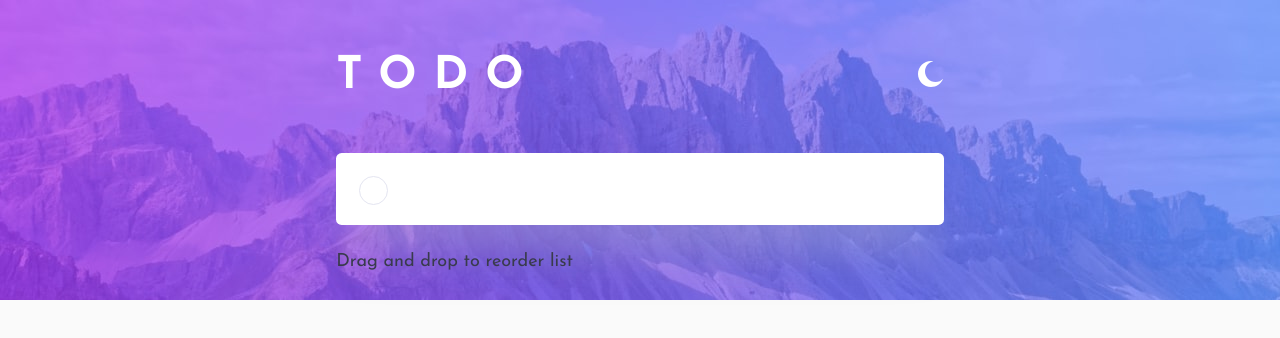
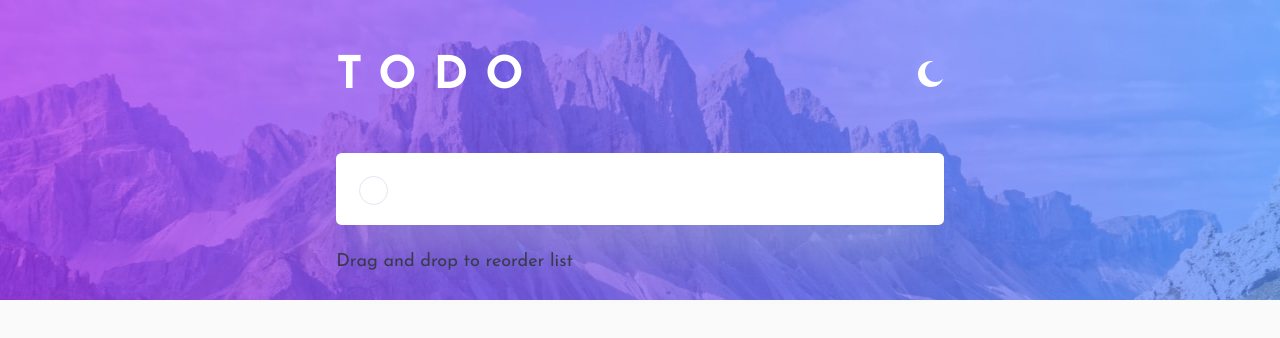
Before and after one commit to MariaLemos/todo-app, a React (Create React App) app: page / in a window 1280 px wide. Shown: the top 338 px of the page. Built offline with nearby package versions, Linux system fonts and the light colour scheme.

Commit message:
style: shadow color

```diff
--- a/src/App.tsx
+++ b/src/App.tsx
@@ -1,13 +1,10 @@
 import styled, { ThemeProvider } from "styled-components";
 import GlobalStyle from "./GlobalStyles";
 import { themeMap } from "./theme/Themes";
-import { useEffect, useState } from "react";
+import { useState } from "react";
 import { getPreferredTheme } from "./theme/getPreferredTheme";
 import Header from "./components/header/header";
-import TaskComponent from "./components/task.component";
-import TaskListComponent from "./components/tasklist";
-import { FormProvider, useFieldArray, useForm } from "react-hook-form";
-import { watch } from "fs";
+import { FormProvider, useForm } from "react-hook-form";
 import TaskFormComponent from "./components/taskForm.component";
 
 function App() {
@@ -49,5 +46,6 @@ const BackgroundContainer = styled.div`
   height: 100vh;
   background-image: ${({ theme }) => `url(${theme.bgImageDesk})`};
   background-repeat: no-repeat;
+  background-size: 100% 300px;
   background-color: ${({ theme }) => theme.bgColor};
 `;
--- a/src/GlobalStyles.ts
+++ b/src/GlobalStyles.ts
@@ -9,7 +9,7 @@ const GlobalStyle = createGlobalStyle`
     margin:0;
     padding:0;
     box-sizing:border-box;
-    transition:all 0.2s;
+   // transition:all 0.2s;
     font-family: 'Josefin Sans', sans-serif;
     font-size: 18px;
     color:${({ theme }) => theme.fontColor}
--- a/src/theme/Themes.ts
+++ b/src/theme/Themes.ts
@@ -21,6 +21,7 @@ const lightTheme: DefaultTheme = {
   borderColor: lightColors.VeryLightGrayishBlue,
   fontColor: "hsla(235, 14%, 26%, 1)",
   colors: lightColors,
+  shadowColor: "rgba(194, 195, 214, 0.50)",
   listBgColor: "#fff",
 };
 const darkColors = {
@@ -40,6 +41,7 @@ const darkTheme: DefaultTheme = {
   fontColor: darkColors.LightGrayishBlue,
   bgColor: darkColors.VeryDarkBlue,
   borderColor: "hsla(235, 14%, 26%, 1)",
+  shadowColor: "rgba(0, 0, 0, 0.50)",
   colors: darkColors,
 };
 
```
